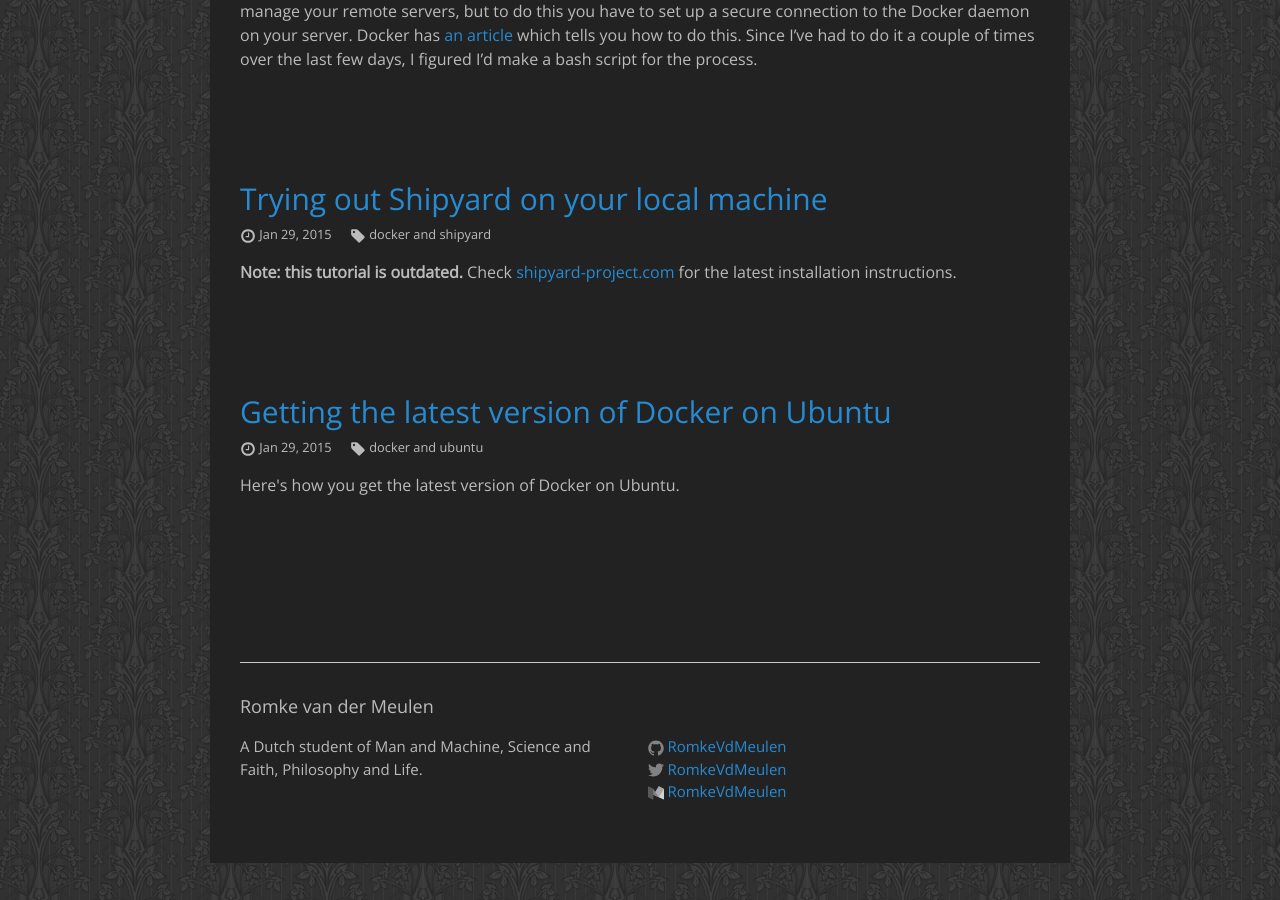
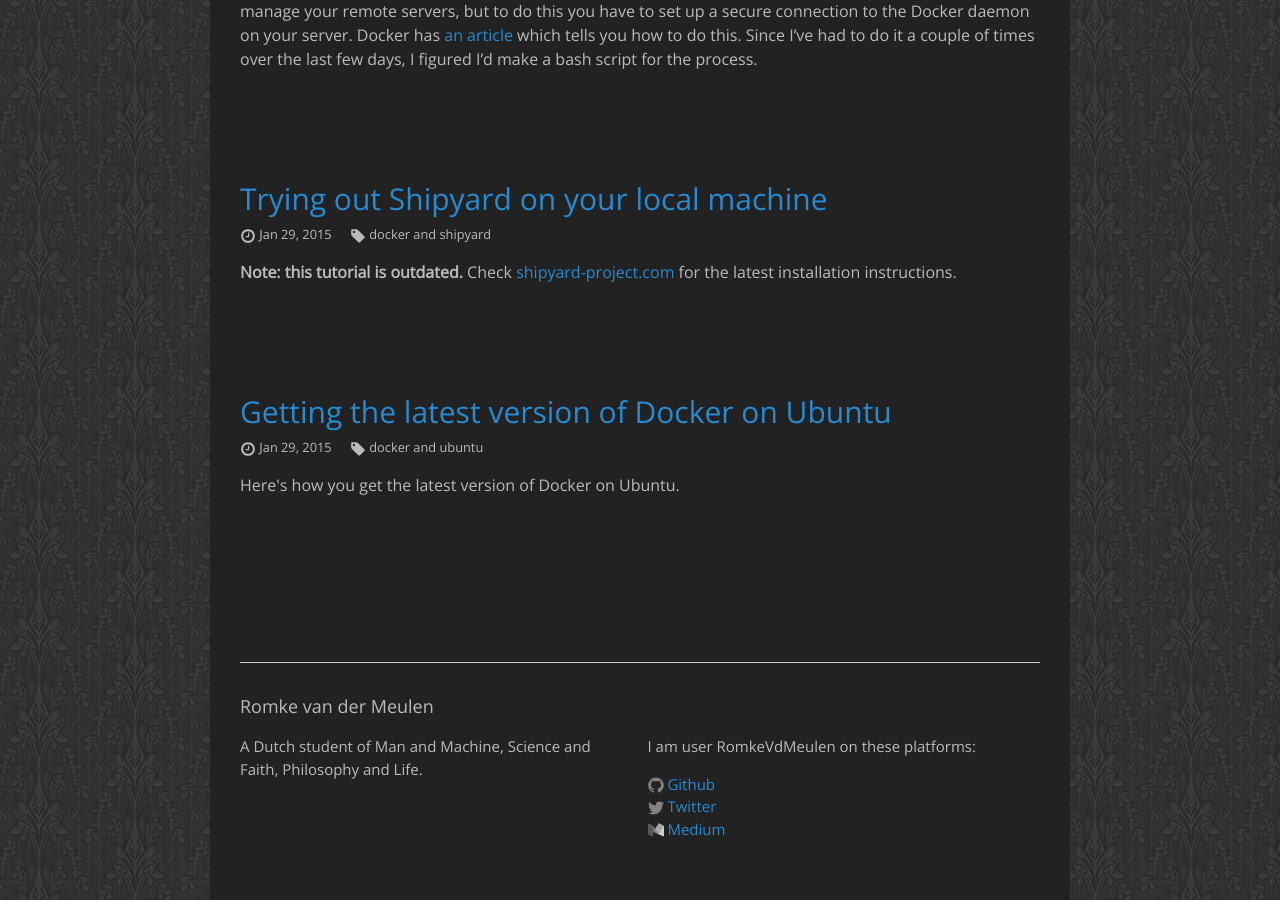
Before and after one commit to RomkeVdMeulen/romkevandermeulen.nl, a Jekyll site: the page built from index.html, in a window 1280 px wide and 900 px high, scrolled down 5370 px. Built offline with Jekyll 4.4.1, drawn with Linux system fonts in a browser that asks for light colours; the list of posts is cut into pages by our own code.

Commit message:
update(footer): user platform names rather than repeat username.

```diff
--- a/_includes/footer.html
+++ b/_includes/footer.html
@@ -8,6 +8,7 @@
       </div>
 
       <div class="footer-col footer-col-2">
+        <p>I am user {{site.github_username}} on these platforms:</p>
         <ul class="social-media-list">
           {% if site.github_username %}
           <li>
--- a/_includes/user-github.html
+++ b/_includes/user-github.html
@@ -1 +1 @@
-<a href="https://github.com/{{ include.username }}"><span class="icon icon--github">{% include icons/github.svg %}</span><span class="username">{{ include.username }}</span></a>
+<a href="https://github.com/{{ include.username }}"><span class="icon icon--github">{% include icons/github.svg %}</span><span class="username">Github</span></a>
--- a/_includes/user-medium.html
+++ b/_includes/user-medium.html
@@ -1 +1 @@
-<a href="https://medium.com/@{{ include.username }}"><span class="icon icon--medium">{% include icons/medium.svg %}</span><span class="username">{{ include.username }}</span></a>
+<a href="https://medium.com/@{{ include.username }}"><span class="icon icon--medium">{% include icons/medium.svg %}</span><span class="username">Medium</span></a>
--- a/_includes/user-twitter.html
+++ b/_includes/user-twitter.html
@@ -1 +1 @@
-<a href="https://twitter.com/{{ include.username }}"><span class="icon icon--twitter">{% include icons/twitter.svg %}</span><span class="username">{{ include.username }}</span></a>
+<a href="https://twitter.com/{{ include.username }}"><span class="icon icon--twitter">{% include icons/twitter.svg %}</span><span class="username">Twitter</span></a>
```
